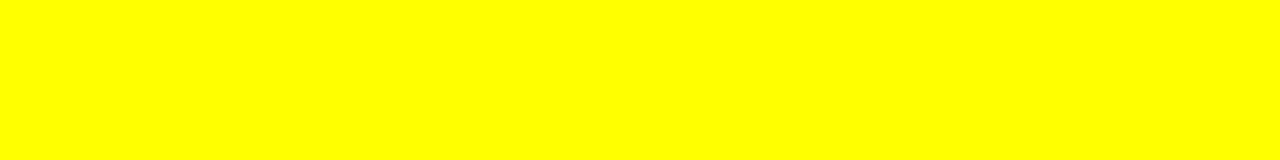
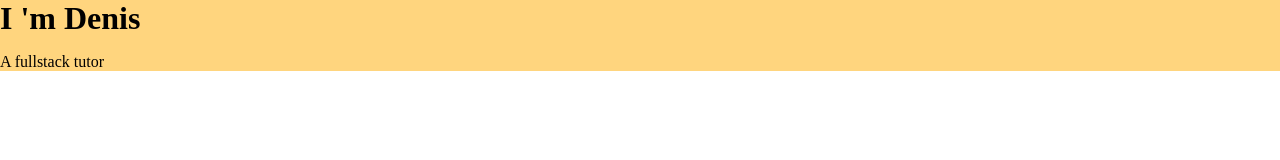
Before and after one commit to HabibehKhavari/CopyCSS-1, a plain HTML site: page index.html in a window 1280 px wide. Drawn offline with Linux system fonts and the light colour scheme.

Commit message:
Remove margins We should not see anything from the page, the content should touch the viewport edges

```diff
--- a/css/styles.css
+++ b/css/styles.css
@@ -1,3 +1,14 @@
+/* color palette https://colorhunt.co/palette/206929 */
+
 body {
-    background-color: yellow;
+    margin: 0px;
 }
+
+div {
+    background-color: #ffd57e;
+    margin: 0px;
+}
+
+h1 {
+    margin: 0px;
+}
--- a/index.html
+++ b/index.html
@@ -8,6 +8,9 @@
     <title>Denis Pyr</title>
 </head>
 <body>
-
+    <div>
+        <h1>I 'm Denis</h1>
+        <p>A fullstack tutor</p>
+    </div>
 </body>
 </html>
```
